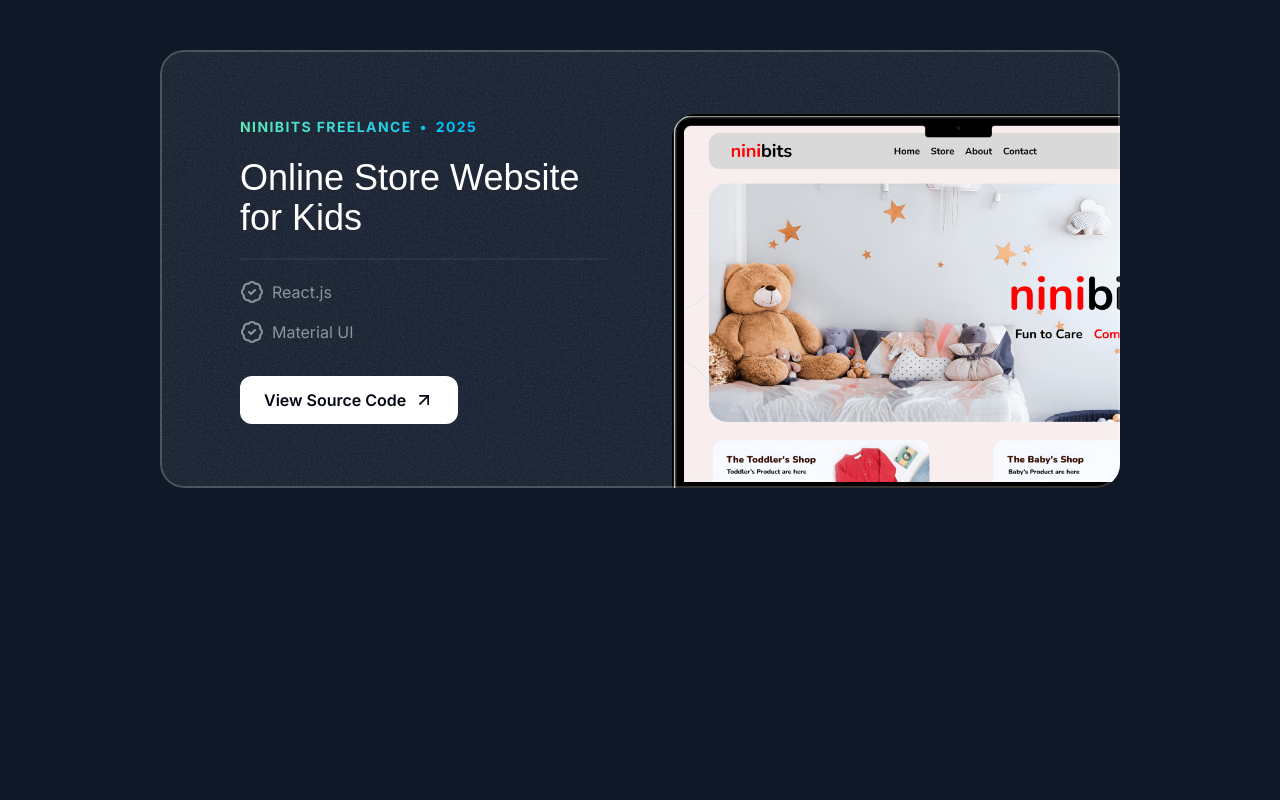
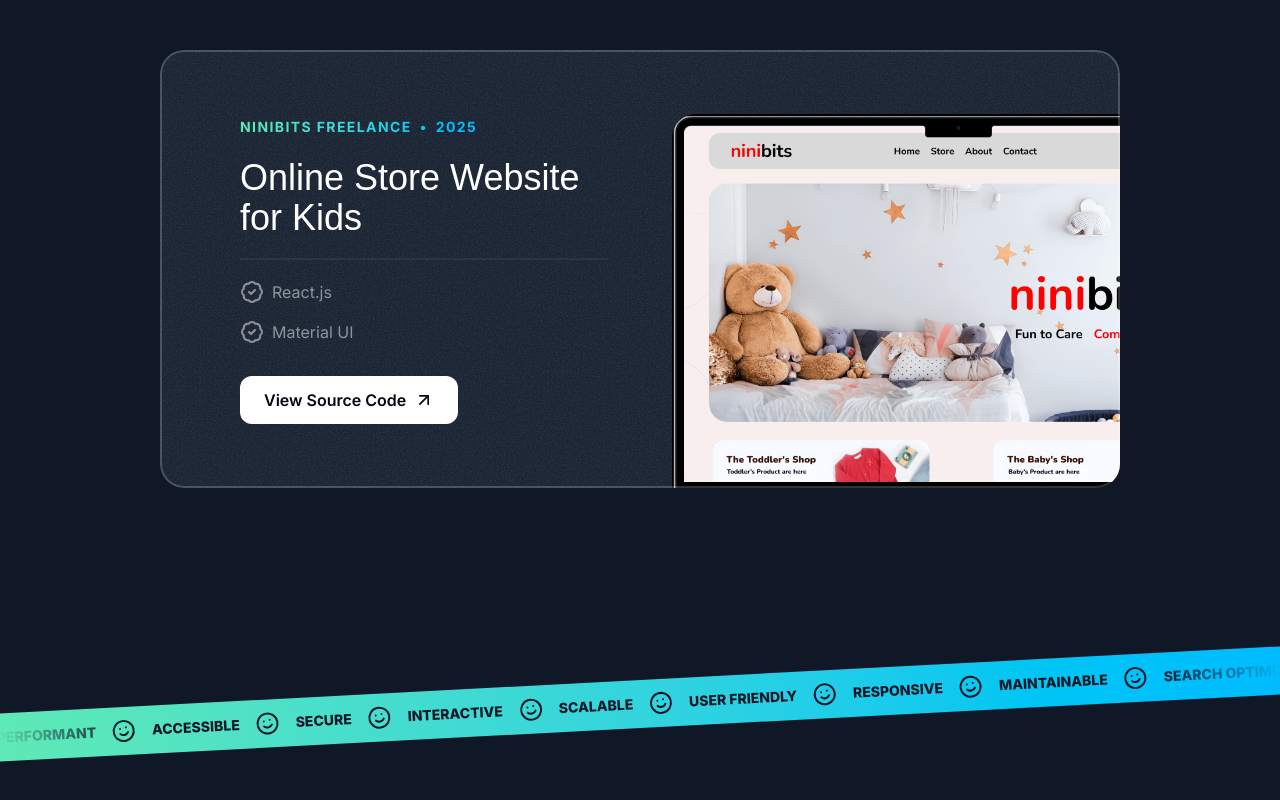
Before and after one commit to ShimaSafari/portfolio, a Next.js app: page / in a window 1280 px wide. Shown: the part 1854-2654 px from the top of the page. Before the commit the page ends 2438 px from the top, so only its background shows below. Built offline with nearby package versions, Linux system fonts and the light colour scheme; a web font is replaced by a local one.

Commit message:
add Tape Section

```diff
--- a/src/app/page.tsx
+++ b/src/app/page.tsx
@@ -1,6 +1,7 @@
 import { Header } from "@/sections/Header";
 import { HeroSection } from "@/sections/Hero";
 import { ProjectsSection } from "@/sections/Projects";
+import { TapeSection } from "@/sections/Tape";
 
 export default function Home() {
   return (
@@ -8,6 +9,7 @@
       <Header />
       <HeroSection />
       <ProjectsSection />
+      <TapeSection/>
     </div>
   );
 }
--- a/src/sections/Tape.tsx
+++ b/src/sections/Tape.tsx
@@ -1,3 +1,34 @@
+import { Smile } from "lucide-react";
 export const TapeSection = () => {
-  return <div>Tape Section</div>;
+  const words = [
+    "Performant",
+    "Accessible",
+    "Secure",
+    "Interactive",
+    "Scalable",
+    "User Friendly",
+    "Responsive",
+    "Maintainable",
+    "Search Optimized",
+    "Usable",
+    "Reliable",
+  ];
+  return (
+    <div className="py-16 lg:py-24 overflow-x-clip">
+      <div className="bg-gradient-to-r from-emerald-300 to-sky-400 -rotate-3 -mx-1">
+        <div className="flex mask-x-from-90%">
+          <div className="flex flex-none gap-4 py-3">
+            {words.map((word) => (
+              <div key={word} className="inline-flex gap-4 items-center">
+                <span className="text-gray-900 uppercase font-extrabold text-sm">
+                  {word}
+                </span>
+                <Smile className="size-6 -rotate-12 text-gray-900" />
+              </div>
+            ))}
+          </div>
+        </div>
+      </div>
+    </div>
+  );
 };
```
